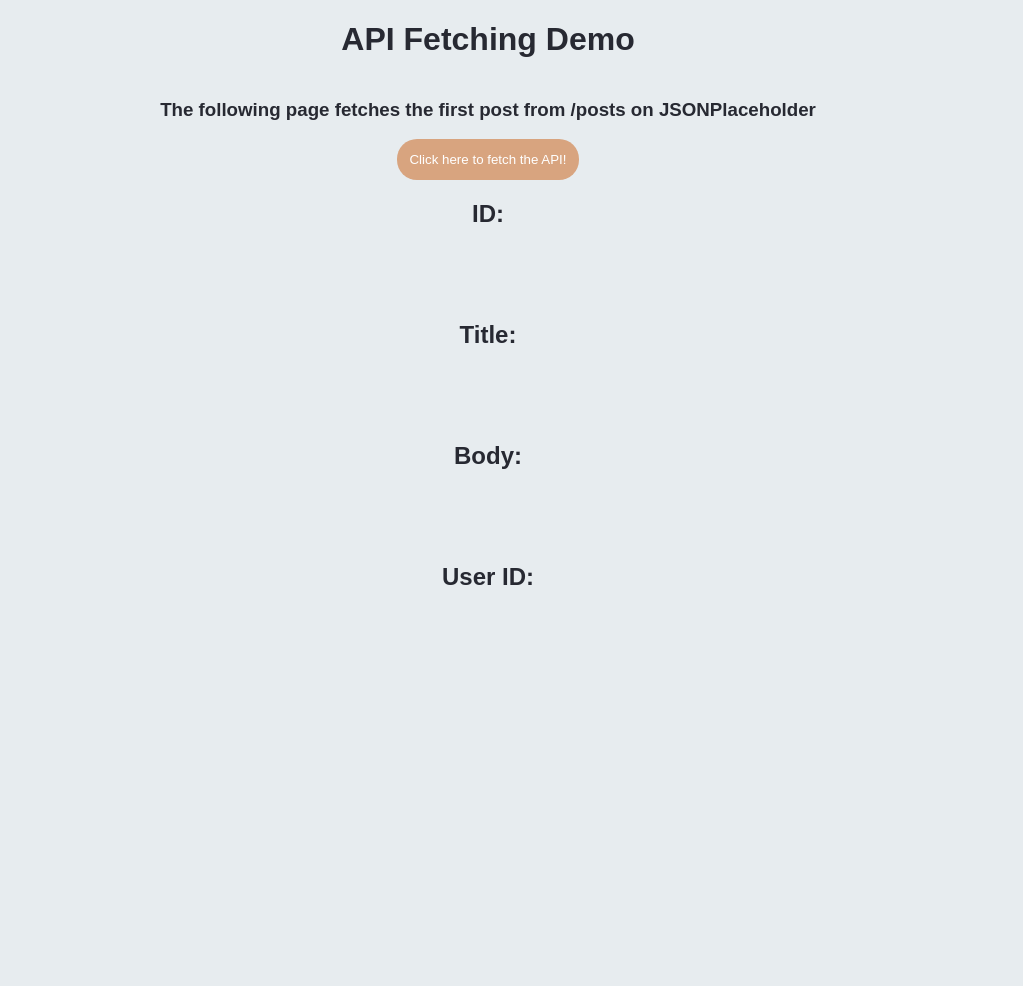
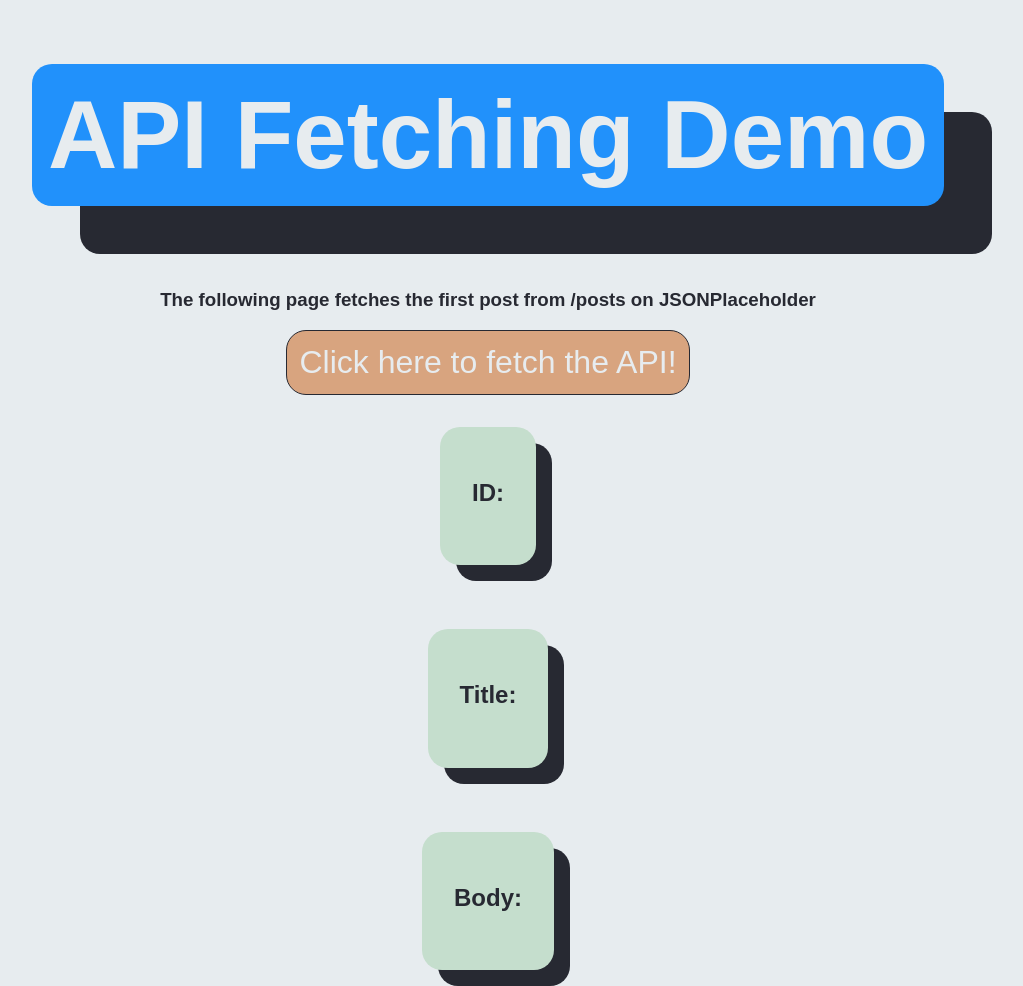
Before and after one commit to manni155/ux815-c10-api, a plain HTML site: page index.html in a window 1280 px wide. Shown: the top 986 px of the page, without its empty margins (152-1175 px from the left). Before the commit the page ends 800 px from the top, so only its background shows below. Drawn offline with Linux system fonts and the light colour scheme.

Commit message:
aesthetic improvements

```diff
--- a/index.html
+++ b/index.html
@@ -10,10 +10,18 @@
     <h1>API Fetching Demo</h1>
     <h3>The following page fetches the first post from /posts on JSONPlaceholder</h3>
     <button type="button" onclick="fetchPost()">Click here to fetch the API!</button>
-    <h2>ID:</h2><p id="postId"></p>
-    <h2>Title:</h2><p id="title"></p>
-    <h2>Body:</h2><p id="body"></p>
-    <h2>User ID:</h2><p id="userId"></p>
+    <div>
+      <h2>ID:</h2><p id="postId"></p>
+    </div>
+    <div>
+      <h2>Title:</h2><p id="title"></p>
+    </div>
+    <div>
+      <h2>Body:</h2><p id="body"></p>
+    </div>
+    <div>
+      <h2>User ID:</h2><p id="userId"></p>
+    </div>
     <script src="index.js"></script>
   </body>
 </html>
--- a/screen.css
+++ b/screen.css
@@ -11,8 +11,9 @@ body {
 
 button {
     background-color: #D8A47F;
-    color: #FFF;
-    border: none;
+    font-size: 24pt;
+    color: #E7ECEF;
+    border: solid 1px #272932;
     height: 5%;
     width: auto;
     padding: 1%;
@@ -20,7 +21,9 @@ button {
 }
 
 button:hover {
-    box-shadow: 3px 3px 3px 3px;
+    box-shadow: .5em .5em .5em .5em #272932;
+    font-weight: bold;
+    transition: .5s ease-in;
 }
 
 p {
@@ -28,3 +31,22 @@ p {
     color: red;
     text-align: center;
 }
+
+h1 {
+    font-size: 6rem;
+    color: #E7ECEF;
+    background-color: #2191FB;
+    padding: 1rem;
+    box-shadow: .5em .5em #272932;
+    border-radius: 20px;
+}
+
+div {
+    background-color: #C5DECD;
+    border-radius: 20px;
+    padding: 2rem;
+    margin: 2rem;
+    text-align: center;
+    border: 1px solid 272932;
+    box-shadow: 1em 1em;
+}
```
